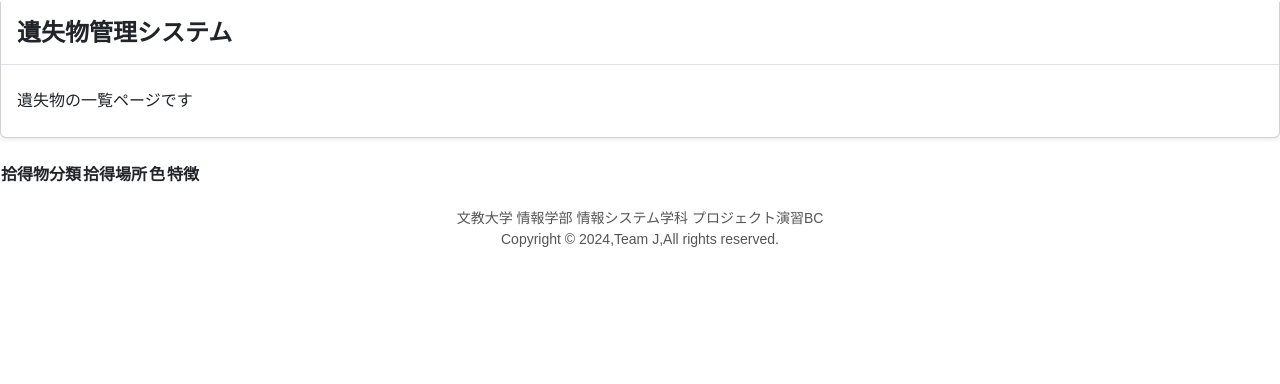
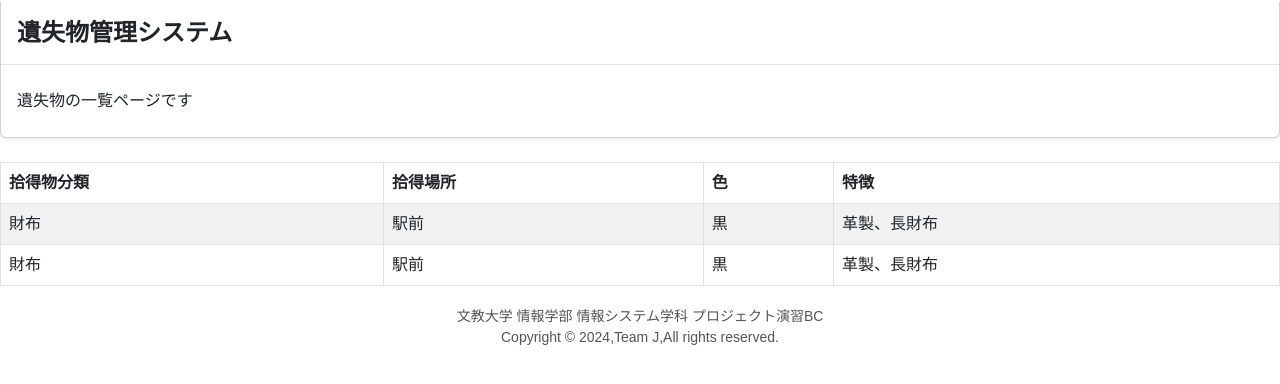
Before and after one commit to c3p31102-matsubara/2024proB_L, a website: page wp/all.html in a window 1280 px wide. Shown: the part 54-438 px from the top of the page. Drawn offline with nearby package versions, Linux system fonts and the light colour scheme.

Commit message:
allに表,modificationにpostメソッド追加

```diff
--- a/wp/all.html
+++ b/wp/all.html
@@ -25,17 +25,28 @@
       <p class="card-text p-3 mb-2">遺失物の一覧ページです</p>
     </div>
     <section class="table-section">
-      <table>
-        <thead>
+      <table class="table table-striped table-bordered">
+        <thead class="table">
           <tr>
-            <th>拾得物分類</th>
-            <th>拾得場所</th>
-            <th>色</th>
-            <th>特徴</th>
+            <th scope="col">拾得物分類</th>
+            <th scope="col">拾得場所</th>
+            <th scope="col">色</th>
+            <th scope="col">特徴</th>
           </tr>
         </thead>
         <tbody>
-
+          <tr>
+            <td>財布</td>
+            <td>駅前</td>
+            <td>黒</td>
+            <td>革製、長財布</td>
+          </tr>
+          <tr>
+            <td>財布</td>
+            <td>駅前</td>
+            <td>黒</td>
+            <td>革製、長財布</td>
+          </tr>
         </tbody>
       </table>
     </section>
```
Also changed, not shown: wp/modification.html (+2 -2 lines).
